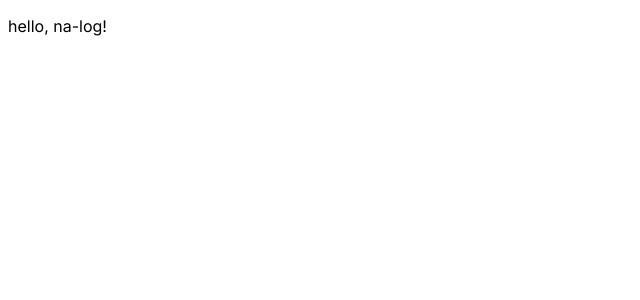
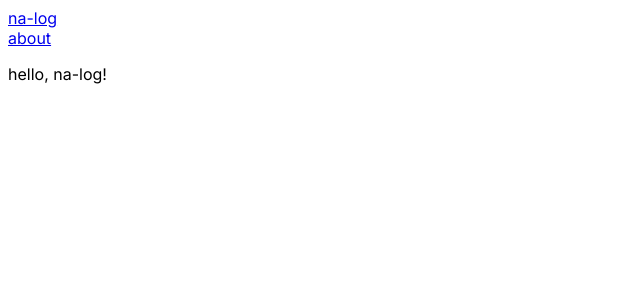
Before and after one commit to nerd-animals/na-log-engine, a Next.js app: page / in a window 1280 px wide. Shown: the top 300 px of the page, without its empty margins (0-640 px from the left). Built offline with nearby package versions, Linux system fonts and the light colour scheme.

Commit message:
feat: show haeder component in layout.tsx

```diff
--- a/app/layout.tsx
+++ b/app/layout.tsx
@@ -1,5 +1,6 @@
 import type { Metadata } from 'next';
 import { Inter } from 'next/font/google';
+import Header from './_components/header';
 import './globals.scss';
 
 const inter = Inter({ subsets: ['latin'] });
@@ -16,7 +17,10 @@ export default function RootLayout({
 }>) {
   return (
     <html lang="en">
-      <body className={inter.className}>{children}</body>
+      <body className={inter.className}>
+        <Header />
+        {children}
+      </body>
     </html>
   );
 }
```
